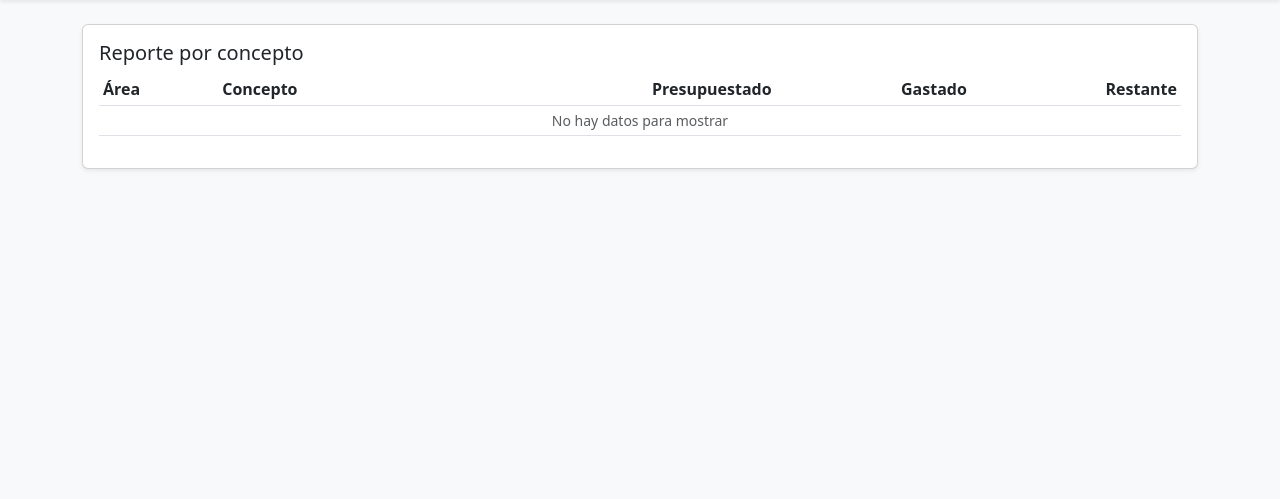
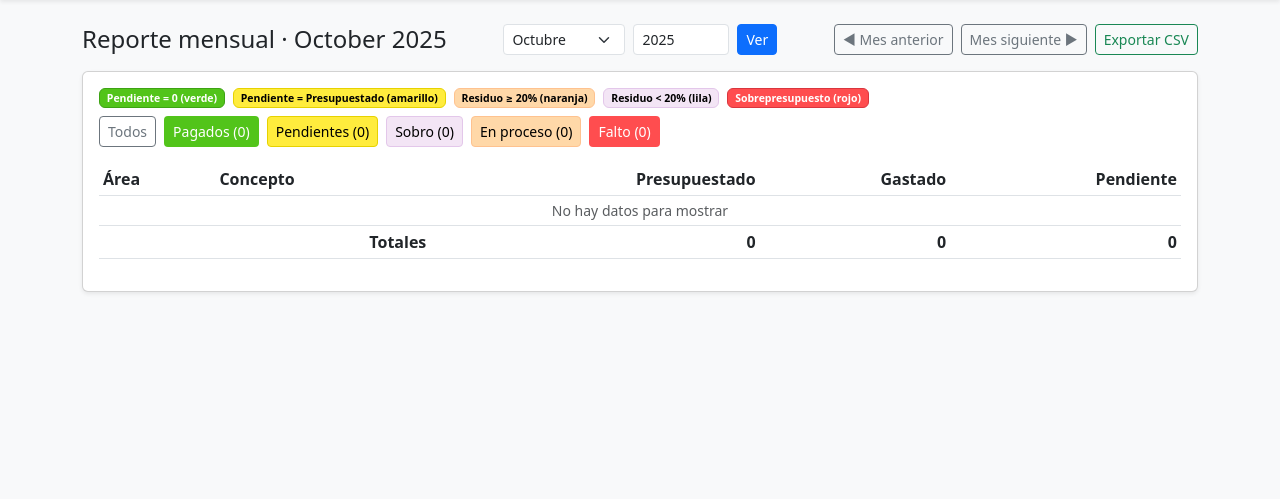
Before and after one commit to cghidalgos/presupuesto, a Flask app: page /reporte_mes in a window 1280 px wide. Shown: the part 56-555 px from the top of the page. Run offline with Flask 3, Linux system fonts and the light colour scheme; the visitor is signed in with stand-in values (Sample User, id 1); data that the repository does not hold is empty.

Commit message:
reporte por conceptos

```diff
--- a/app.py
+++ b/app.py
@@ -1,6 +1,7 @@
-from flask import Flask, render_template, redirect, url_for, flash, request
+from flask import Flask, render_template, redirect, url_for, flash, request, Response
 from config import Config
-from models import db, User, Area, Concepto, Gasto
+from datetime import date, timedelta
+from models import db, User, Area, Concepto, Gasto, PresupuestoMensual
 from forms import LoginForm, RegisterForm, AreaForm, ConceptoForm, GastoForm
 from flask_login import LoginManager, login_user, logout_user, login_required, current_user
 import os
@@ -52,30 +53,7 @@ def logout():
     logout_user()
     return redirect(url_for('index'))
 
-@app.route('/dashboard')
-@login_required
-def dashboard():
-    # resumen por areas y totales
-    areas = Area.query.all()
-    conceptos = Concepto.query.all()
-    gastos = Gasto.query.order_by(Gasto.fecha.desc()).limit(30).all()
-
-    total_presupuestado = sum(c.valor_presupuestado for c in conceptos)
-    total_gastado = sum(c.total_gastado for c in conceptos)
-    total_restante = max(total_presupuestado - total_gastado, 0)
-
-    # calcular aporte esperado y ya pagado por usuario
-    usuarios = User.query.all()
-    aporte_info = []
-    for u in usuarios:
-        aport_expected = total_presupuestado * u.aporte
-        aport_paid = sum(g.monto for g in u.gastos)
-        aporte_info.append({'user': u, 'expected': aport_expected, 'paid': aport_paid, 'diff': aport_paid - aport_expected})
-
-    return render_template('dashboard.html', areas=areas, conceptos=conceptos, gastos=gastos,
-                           total_presupuestado=total_presupuestado, total_gastado=total_gastado,
-                           total_restante=total_restante, aporte_info=aporte_info)
-
+# Áreas: crear y listar
 @app.route('/areas', methods=['GET', 'POST'])
 @login_required
 def areas_view():
@@ -88,6 +66,110 @@ def areas_view():
         return redirect(url_for('areas_view'))
     areas = Area.query.all()
     return render_template('areas.html', form=form, areas=areas)
+
+# Dashboard
+@app.route('/dashboard')
+@login_required
+def dashboard():
+    areas = Area.query.all()
+    conceptos = Concepto.query.all()
+    gastos = Gasto.query.order_by(Gasto.fecha.desc()).limit(30).all()
+
+    total_presupuestado = sum(c.valor_presupuestado for c in conceptos)
+    total_gastado = sum(c.total_gastado for c in conceptos)
+    total_restante = max(total_presupuestado - total_gastado, 0)
+
+    usuarios = User.query.all()
+    aporte_info = []
+    for u in usuarios:
+        aport_expected = total_presupuestado * u.aporte
+        aport_paid = sum(g.monto for g in u.gastos)
+        aporte_info.append({'user': u, 'expected': aport_expected, 'paid': aport_paid, 'diff': aport_paid - aport_expected})
+
+    return render_template('dashboard.html', areas=areas, conceptos=conceptos, gastos=gastos,
+                           total_presupuestado=total_presupuestado, total_gastado=total_gastado,
+                           total_restante=total_restante, aporte_info=aporte_info)
+
+from calendar import month_name
+from datetime import datetime, timedelta
+
+# Presupuestar mes siguiente (después de app y configuración)
+@app.route('/presupuestar_mes_siguiente', methods=['GET', 'POST'])
+@login_required
+def presupuestar_mes_siguiente():
+    # Objetivo: presupuestar el "mes siguiente" respecto a HOY,
+    # pero tomando como referencia el mes inmediatamente anterior al mes objetivo.
+    # Ejemplo: si hoy es octubre, el objetivo es noviembre y la referencia debe ser octubre (no septiembre).
+    hoy = datetime.today().date()
+    this_month_first_day = hoy.replace(day=1)
+    next_month_first_day = (this_month_first_day + timedelta(days=32)).replace(day=1)
+    # Mes anterior al objetivo
+    prev_month_last_day = next_month_first_day - timedelta(days=1)
+    last_month_first_day = prev_month_last_day.replace(day=1)
+
+    prev_month_label = f"{month_name[last_month_first_day.month]} {last_month_first_day.year}"
+    next_month_label = f"{month_name[next_month_first_day.month]} {next_month_first_day.year}"
+
+    conceptos = Concepto.query.all()
+    sugerencias = []
+    for c in conceptos:
+        # Gastado en el mes anterior al objetivo
+        gastado_prev = sum(
+            g.monto for g in c.gastos
+            if g.fecha.date() >= last_month_first_day and g.fecha.date() <= prev_month_last_day
+        )
+        # Presupuesto del mes anterior al objetivo (si existe en PresupuestoMensual)
+        pm_prev = PresupuestoMensual.query.filter_by(
+            concepto_id=c.id,
+            year=last_month_first_day.year,
+            month=last_month_first_day.month
+        ).first()
+        presupuestado_prev = pm_prev.valor_presupuestado if pm_prev else c.valor_presupuestado
+
+        # Regla: si gastó más que el presupuesto previo, sugerir subir a lo gastado;
+        # si gastó menos, sugerir bajar a lo gastado; si igual, mantener.
+        if gastado_prev > presupuestado_prev:
+            sugerido = gastado_prev
+        elif gastado_prev < presupuestado_prev:
+            sugerido = gastado_prev
+        else:
+            sugerido = presupuestado_prev
+
+        sugerencias.append({
+            'id': c.id,
+            'nombre': c.nombre,
+            'presupuestado_anterior': presupuestado_prev,
+            'gastado_anterior': gastado_prev,
+            'sugerido': sugerido
+        })
+
+    if request.method == 'POST':
+        for s in sugerencias:
+            nuevo_valor = float(request.form.get(f'presupuesto_{s["id"]}', s['sugerido']))
+            # upsert presupuesto mensual para el siguiente mes
+            pm = PresupuestoMensual.query.filter_by(concepto_id=s['id'], year=next_month_first_day.year, month=next_month_first_day.month).first()
+            if not pm:
+                pm = PresupuestoMensual(concepto_id=s['id'], year=next_month_first_day.year, month=next_month_first_day.month, valor_presupuestado=nuevo_valor)
+                db.session.add(pm)
+            else:
+                pm.valor_presupuestado = nuevo_valor
+        db.session.commit()
+        flash(f'Presupuesto de {next_month_label} guardado', 'success')
+        return redirect(url_for('conceptos_view'))
+
+    return render_template('presupuestar_mes.html', sugerencias=sugerencias, prev_month=prev_month_label, next_month=next_month_label)
+# Editar Área
+@app.route('/areas/editar/<int:area_id>', methods=['GET', 'POST'])
+@login_required
+def editar_area(area_id):
+    area = Area.query.get_or_404(area_id)
+    form = AreaForm(obj=area)
+    if form.validate_on_submit():
+        area.nombre = form.nombre.data
+        db.session.commit()
+        flash('Área actualizada', 'success')
+        return redirect(url_for('areas_view'))
+    return render_template('areas.html', form=form, areas=Area.query.all(), editar_area=area)
 
 @app.route('/conceptos', methods=['GET', 'POST'])
 @login_required
@@ -102,6 +184,22 @@ def conceptos_view():
         return redirect(url_for('conceptos_view'))
     conceptos = Concepto.query.all()
     return render_template('conceptos.html', form=form, conceptos=conceptos)
+
+# Editar Concepto
+@app.route('/conceptos/editar/<int:concepto_id>', methods=['GET', 'POST'])
+@login_required
+def editar_concepto(concepto_id):
+    concepto = Concepto.query.get_or_404(concepto_id)
+    form = ConceptoForm(obj=concepto)
+    form.area_id.choices = [(a.id, a.nombre) for a in Area.query.order_by(Area.nombre).all()]
+    if form.validate_on_submit():
+        concepto.nombre = form.nombre.data
+        concepto.valor_presupuestado = form.valor_presupuestado.data
+        concepto.area_id = form.area_id.data
+        db.session.commit()
+        flash('Concepto actualizado', 'success')
+        return redirect(url_for('conceptos_view'))
+    return render_template('conceptos.html', form=form, conceptos=Concepto.query.all(), editar_concepto=concepto)
 
 @app.route('/gastos', methods=['GET', 'POST'])
 @login_required
@@ -120,17 +218,109 @@ def gastos_view():
 @app.route('/reporte_mes')
 @login_required
 def reporte_mes():
-    # ejemplo: resumen por concepto/área
+    # Selección de mes/año por querystring, por defecto mes/año actuales
+    y = request.args.get('year', type=int)
+    m = request.args.get('month', type=int)
+    today = datetime.today().date()
+    if not y:
+        y = today.year
+    if not m:
+        m = today.month
+
+    # Calcular mes anterior y siguiente para navegación
+    prev_y, prev_m = (y - 1, 12) if m == 1 else (y, m - 1)
+    next_y, next_m = (y + 1, 1) if m == 12 else (y, m + 1)
+
     conceptos = Concepto.query.all()
     report = []
+    total_pres = 0.0
+    total_gasto = 0.0
+    total_pend = 0.0
+    counts = { 'green': 0, 'yellow': 0, 'lilac': 0, 'orange': 0, 'red': 0 }
+
     for c in conceptos:
+        # Presupuesto mensual si existe, si no usar el valor base del concepto
+        pm = PresupuestoMensual.query.filter_by(concepto_id=c.id, year=y, month=m).first()
+        presupuestado = pm.valor_presupuestado if pm else c.valor_presupuestado
+
+        # Gastado en el mes/año seleccionados
+        gastado = sum(g.monto for g in c.gastos if g.fecha.year == y and g.fecha.month == m)
+        pendiente = presupuestado - gastado  # permitir negativos para sobrepresupuesto
+
+        total_pres += presupuestado
+        total_gasto += gastado
+        total_pend += pendiente
+
+        # Clasificar estado para contador
+        if pendiente < 0:
+            counts['red'] += 1
+            state = 'red'
+        elif pendiente == 0:
+            counts['green'] += 1
+            state = 'green'
+        elif presupuestado > 0 and pendiente == presupuestado:
+            counts['yellow'] += 1
+            state = 'yellow'
+        else:
+            ratio = 0 if presupuestado == 0 else (pendiente / presupuestado)
+            if ratio < 0.2:
+                counts['lilac'] += 1
+                state = 'lilac'
+            else:
+                counts['orange'] += 1
+                state = 'orange'
+
         report.append({
             'concepto': c,
-            'presupuestado': c.valor_presupuestado,
-            'gastado': c.total_gastado,
-            'restante': c.restante
+            'presupuestado': presupuestado,
+            'gastado': gastado,
+            'pendiente': pendiente,
+            'state': state,
         })
-    return render_template('reporte_mes.html', report=report)
+
+    month_label = f"{month_name[m]} {y}"
+
+    # Exportar CSV si se solicita
+    if request.args.get('format') == 'csv':
+        import io, csv
+        output = io.StringIO()
+        writer = csv.writer(output)
+        writer.writerow(['Año', 'Mes', 'Área', 'Concepto', 'Presupuestado', 'Gastado', 'Pendiente'])
+        for row in report:
+            writer.writerow([
+                y,
+                m,
+                row['concepto'].area.nombre,
+                row['concepto'].nombre,
+                int(round(row['presupuestado'])),
+                int(round(row['gastado'])),
+                int(round(row['pendiente'])),
+            ])
+        writer.writerow([])
+        writer.writerow(['Totales', '', '', '', int(round(total_pres)), int(round(total_gasto)), int(round(total_pend))])
+        csv_data = output.getvalue()
+        output.close()
+        return Response(
+            csv_data,
+            mimetype='text/csv',
+            headers={'Content-Disposition': f'attachment; filename="reporte_{y}-{m:02d}.csv"'}
+        )
+
+    return render_template(
+        'reporte_mes.html',
+        report=report,
+        year=y,
+        month=m,
+        month_label=month_label,
+        total_pres=total_pres,
+        total_gasto=total_gasto,
+        total_pend=total_pend,
+        prev_y=prev_y,
+        prev_m=prev_m,
+        next_y=next_y,
+        next_m=next_m,
+        counts=counts,
+    )
 
 if __name__ == '__main__':
     app.run(debug=True, host='0.0.0.0', port=5002)
--- a/templates/areas.html
+++ b/templates/areas.html
@@ -30,8 +30,8 @@
             <li class="list-group-item d-flex justify-content-between align-items-center">
               {{ a.nombre }}
               <div>
-                <a href="#" class="btn btn-sm btn-outline-secondary disabled">Editar</a>
-                <!-- Se puede ampliar: botones para editar/eliminar -->
+                <a href="{{ url_for('editar_area', area_id=a.id) }}" class="btn btn-sm btn-outline-primary">Editar</a>
+                <!-- Se puede ampliar: botones para eliminar -->
               </div>
             </li>
           {% else %}
--- a/templates/conceptos.html
+++ b/templates/conceptos.html
@@ -46,6 +46,9 @@
                   <td class="text-end">{{ '{:,.0f}'.format(c.valor_presupuestado) }}</td>
                   <td class="text-end">{{ '{:,.0f}'.format(c.total_gastado) }}</td>
                   <td class="text-end">{{ '{:,.0f}'.format(c.restante) }}</td>
+                  <td>
+                    <a href="{{ url_for('editar_concepto', concepto_id=c.id) }}" class="btn btn-sm btn-outline-primary">Editar</a>
+                  </td>
                 </tr>
               {% else %}
                 <tr><td colspan="5" class="text-center small text-muted">No hay conceptos aún</td></tr>
--- a/templates/dashboard.html
+++ b/templates/dashboard.html
@@ -90,6 +90,7 @@
           <a class="btn btn-outline-primary" href="{{ url_for('gastos_view') }}">Registrar gasto</a>
           <a class="btn btn-outline-secondary" href="{{ url_for('conceptos_view') }}">Gestionar conceptos</a>
           <a class="btn btn-outline-secondary" href="{{ url_for('areas_view') }}">Gestionar áreas</a>
+          <a class="btn btn-success" href="{{ url_for('presupuestar_mes_siguiente') }}">Presupuestar mes siguiente</a>
         </div>
       </div>
     </div>
--- a/templates/reporte_mes.html
+++ b/templates/reporte_mes.html
@@ -1,35 +1,115 @@
 {% extends 'base.html' %}
 {% block title %}Reporte mensual{% endblock %}
 {% block content %}
+<style>
+  /* Color de fondo aplicado a las celdas para asegurar visibilidad */
+  /* Colores más intensos */
+  .table-row-green  > td { background-color:#52c41a !important; color:#fff !important; } /* Pendiente = 0 */
+  .table-row-yellow > td { background-color:#ffec3d !important; color:#000 !important; } /* Pendiente = Presupuestado */
+  .table-row-orange > td { background-color:#ffd8a8 !important; }
+  .table-row-lilac  > td { background-color:#f3e5f5 !important; }
+  .table-row-red    > td { background-color:#ff4d4f !important; color:#fff !important; } /* Pendiente negativo */
+</style>
+<div class="d-flex align-items-center justify-content-between mb-3">
+  <h4 class="mb-0">Reporte mensual · {{ month_label }}</h4>
+  <form class="d-flex gap-2" method="get" action="{{ url_for('reporte_mes') }}">
+    <select name="month" class="form-select form-select-sm" style="width:auto">
+      {% for mm in range(1,13) %}
+        <option value="{{ mm }}" {% if mm == month %}selected{% endif %}>{{ ['','Enero','Febrero','Marzo','Abril','Mayo','Junio','Julio','Agosto','Septiembre','Octubre','Noviembre','Diciembre'][mm] }}</option>
+      {% endfor %}
+    </select>
+    <input type="number" name="year" value="{{ year }}" class="form-control form-control-sm" style="width:6rem" />
+    <button class="btn btn-primary btn-sm" type="submit">Ver</button>
+  </form>
+  <div class="d-flex gap-2">
+    <a class="btn btn-outline-secondary btn-sm" href="{{ url_for('reporte_mes', year=prev_y, month=prev_m) }}">◀ Mes anterior</a>
+    <a class="btn btn-outline-secondary btn-sm" href="{{ url_for('reporte_mes', year=next_y, month=next_m) }}">Mes siguiente ▶</a>
+    <a class="btn btn-outline-success btn-sm" href="{{ url_for('reporte_mes', year=year, month=month, format='csv') }}">Exportar CSV</a>
+  </div>
+  </div>
+
 <div class="card shadow-sm">
   <div class="card-body">
-    <h5 class="card-title">Reporte por concepto</h5>
+    <div class="d-flex gap-2 flex-wrap small mb-2 align-items-center">
+      <span class="badge" style="background-color:#52c41a;color:#fff;border:1px solid #3da314">Pendiente = 0 (verde)</span>
+      <span class="badge" style="background-color:#ffec3d;color:#000;border:1px solid #e6d200">Pendiente = Presupuestado (amarillo)</span>
+      <span class="badge" style="background-color:#ffd8a8;color:#000;border:1px solid #fec28f">Residuo ≥ 20% (naranja)</span>
+      <span class="badge" style="background-color:#f3e5f5;color:#000;border:1px solid #e3c7ea">Residuo &lt; 20% (lila)</span>
+      <span class="badge" style="background-color:#ff4d4f;color:#fff;border:1px solid #d9363e">Sobrepresupuesto (rojo)</span>
+    </div>
+    <div class="d-flex gap-2 flex-wrap mb-3 align-items-center">
+      <button type="button" class="btn btn-sm btn-outline-secondary" data-filter="all">Todos</button>
+      <button type="button" class="btn btn-sm" style="background-color:#52c41a;color:#fff" data-filter="green">Pagados ({{ counts.green }})</button>
+      <button type="button" class="btn btn-sm" style="background-color:#ffec3d;color:#000;border:1px solid #e6d200" data-filter="yellow">Pendientes ({{ counts.yellow }})</button>
+      <button type="button" class="btn btn-sm" style="background-color:#f3e5f5;color:#000;border:1px solid #e3c7ea" data-filter="lilac">Sobro ({{ counts.lilac }})</button>
+      <button type="button" class="btn btn-sm" style="background-color:#ffd8a8;color:#000;border:1px solid #fec28f" data-filter="orange">En proceso ({{ counts.orange }})</button>
+      <button type="button" class="btn btn-sm" style="background-color:#ff4d4f;color:#fff" data-filter="red">Falto ({{ counts.red }})</button>
+    </div>
     <div class="table-responsive">
-      <table class="table table-sm">
+      <table class="table table-sm align-middle">
         <thead>
           <tr>
             <th>Área</th>
             <th>Concepto</th>
             <th class="text-end">Presupuestado</th>
             <th class="text-end">Gastado</th>
-            <th class="text-end">Restante</th>
+            <th class="text-end">Pendiente</th>
           </tr>
         </thead>
         <tbody>
           {% for row in report %}
-            <tr>
+            {% set ratio = (0 if row.presupuestado == 0 else (row.pendiente / row.presupuestado)) %}
+            {% if row.pendiente < 0 %}
+              {% set row_class = 'table-row-red' %}
+            {% elif row.pendiente == 0 %}
+              {% set row_class = 'table-row-green' %}
+            {% elif row.presupuestado > 0 and row.pendiente == row.presupuestado %}
+              {% set row_class = 'table-row-yellow' %}
+            {% elif ratio < 0.2 %}
+              {% set row_class = 'table-row-lilac' %}
+            {% else %}
+              {% set row_class = 'table-row-orange' %}
+            {% endif %}
+            <tr class="{{ row_class }}" data-state="{{ row.state }}">
               <td>{{ row.concepto.area.nombre }}</td>
               <td>{{ row.concepto.nombre }}</td>
               <td class="text-end">{{ '{:,.0f}'.format(row.presupuestado) }}</td>
               <td class="text-end">{{ '{:,.0f}'.format(row.gastado) }}</td>
-              <td class="text-end">{{ '{:,.0f}'.format(row.restante) }}</td>
+              <td class="text-end">{{ '{:,.0f}'.format(row.pendiente) }}</td>
             </tr>
           {% else %}
             <tr><td colspan="5" class="text-center small text-muted">No hay datos para mostrar</td></tr>
           {% endfor %}
         </tbody>
+        <tfoot>
+          <tr class="fw-semibold">
+            <td colspan="2" class="text-end">Totales</td>
+            <td class="text-end">{{ '{:,.0f}'.format(total_pres) }}</td>
+            <td class="text-end">{{ '{:,.0f}'.format(total_gasto) }}</td>
+            <td class="text-end">{{ '{:,.0f}'.format(total_pend) }}</td>
+          </tr>
+        </tfoot>
       </table>
     </div>
   </div>
 </div>
+<script>
+  (function(){
+    const table = document.querySelector('table');
+    const buttons = document.querySelectorAll('[data-filter]');
+    buttons.forEach(btn => {
+      btn.addEventListener('click', () => {
+        const filter = btn.getAttribute('data-filter');
+        document.querySelectorAll('tbody tr').forEach(tr => {
+          const state = tr.getAttribute('data-state');
+          if (filter === 'all' || state === filter) {
+            tr.style.display = '';
+          } else {
+            tr.style.display = 'none';
+          }
+        });
+      });
+    });
+  })();
+  </script>
 {% endblock %}
```
Also changed, not shown: check_seed.py (added, +21 -0 lines), models.py (+14 -0 lines), seed_data.py (added, +109 -0 lines), templates/presupuestar_mes.html (added, +35 -0 lines), instance/shared_budget.sqlite.
